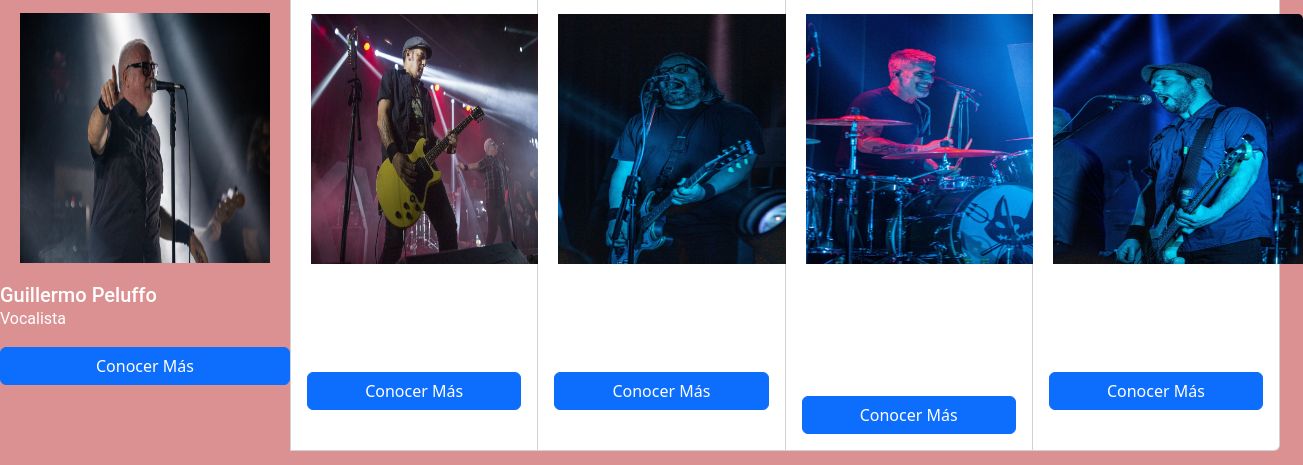
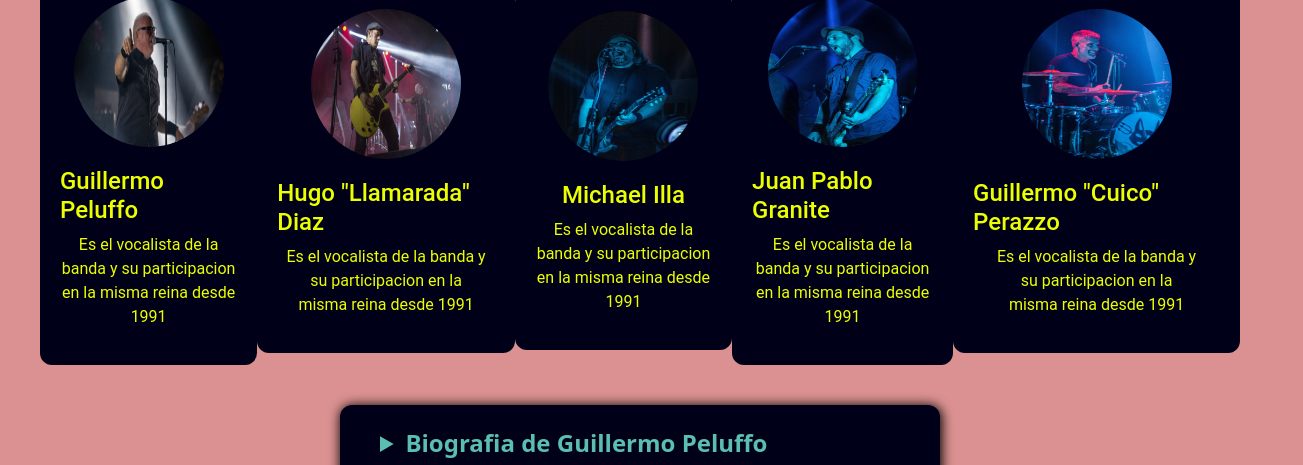
Before and after one commit to joaquinabete/preentrega2-abete_joaquin, a plain HTML site: page pages/integrantes.html in a window 1280 px wide. Shown: the part 213-678 px from the top of the page, 1303 px wide, since content can reach past the window. Drawn offline with Linux system fonts and the light colour scheme.

Commit message:
Seccion Integrantes Completa

```diff
--- a/css/styles.css
+++ b/css/styles.css
@@ -659,43 +659,82 @@ body {
 
 /* Inicio CSS Seccion Integrantes */
 
-.card__bootstrap {
+.tarjeta {
+    display: flex;
+    flex-direction: row;
+    justify-content: space-evenly;
+    align-items: center;
+    margin: 40px;
+}
+
+.tarjeta__content {
+    display: flex;
+    flex-direction: column;
+    justify-content: center;
+    align-items: center;
+    padding: 20px;
+    border-radius: 12px;
     background-color: #000018;
 }
 
-.card-img-top {
-    width: 250px;
-    height: 250px;
-    margin: 20px;
+.tarjeta__image {
+    width: 150px;
+    height: 150px;
+    border-radius: 50%;
 }
 
-.card-body {
+.tarjeta__title {
+    margin-top: 20px;
+    font-size: 24px;
+    color: #EBFF00;
+}
+
+.tarjeta__text {
+    max-width: 200px;
+    text-align: center;
+    color: #EBFF00;
+}
+
+.acordeon {
     display: flex;
     flex-direction: column;
-    max-width: 300px;
+    align-items: center;
+    gap: 30px;
+    margin-bottom: 40px;
 }
 
-.card-title {
-    color: white;
+.acordeon__list {
+    width: 600px;
+    padding: 20px 40px;
+    border-radius: 12px;
+    animation-name: anomation-accordion;
+    transition: all .1s ease-in-out;
+    box-shadow: 1px 1px 12px 1px black;
+    background-color: #000018;
 }
 
-.card-text {
-    color: white;
+.acordeon__list:hover {
+    transform: scale(1.1);
 }
 
-.texts {
-    margin: 20px;
+.acordeon__title {
+    cursor: pointer;
+    font-size: 24px;
+    font-weight: 600;
+    color: rgb(90, 190, 177);
 }
 
-.texts__title {
-    font-size: 36px;
-    font-weight: 400;
+.acordeon__title:hover {
+    color: #FFB800;
+    transition: all .2s ease-in-out;
 }
 
-.texts__description {
+.acordeon__text {
+    padding: 10px 0;
     font-size: 20px;
+    font-weight: 400;
+    color: #FFB800;
 }
-
 /* Fin de CSS Seccion Integrantes */
 
 /* Inicio CSS Seccion Historia */
--- a/pages/integrantes.html
+++ b/pages/integrantes.html
@@ -36,64 +36,70 @@
     </nav>
 
   <main>
-          <h1 class="integrantes__title">Formacion de la Banda</h1>
     <section>
-            <div class="card-group">
-              <div class="card__integrantes">
-                <img src="../assets/images/integrantes/guillermo-peluffo.jpg" class="card-img-top" alt="imagen del vocalista">
-                <div class="card-body">
-                  <h5 class="card-title">Guillermo Peluffo</h5>
-                  <p class="card-text">Vocalista</p>
-                  <button class="btn btn-primary">Conocer Más</button>
-                </div>
+        <div class="tarjeta">
+          <div class="tarjeta__content">
+            <img class="tarjeta__image" src="../assets/images/integrantes/guillermo-peluffo.jpg" alt="foto del integrante 1">
+            <h4 class="tarjeta__title">Guillermo Peluffo</h4>
+            <p class="tarjeta__text">Es el vocalista de la banda y su participacion en la misma reina desde 1991</p>
           </div>
 
-              <div class="card">
-                <img src="../assets/images/integrantes/hugo-diaz.jpg" class="card-img-top" alt="imagen del primer guitarrista">
-                <div class="card-body">
-                  <h5 class="card-title">Hugo "Llamarada" Diaz</h5>
-                  <p class="card-text">Primer Guitarrista</p>
-                  <button class="btn btn-primary">Conocer Más</button>
-                </div>
+          <div class="tarjeta__content">
+            <img class="tarjeta__image" src="../assets/images/integrantes/hugo-diaz.jpg" alt="foto del integrante 1">
+            <h4 class="tarjeta__title">Hugo "Llamarada" Diaz</h4>
+            <p class="tarjeta__text">Es el vocalista de la banda y su participacion en la misma reina desde 1991</p>
           </div>
 
-              <div class="card">
-                <img src="../assets/images/integrantes/michel-illa.jpg" class="card-img-top" alt="imagen del segundo guitarrista">
-                <div class="card-body">
-                  <h5 class="card-title">Michell Illa</h5>
-                  <p class="card-text">Segundo Guitarrista</p>
-                  <button class="btn btn-primary">Conocer Más</button>
-                </div>
+          <div class="tarjeta__content">
+            <img class="tarjeta__image" src="../assets/images/integrantes/michel-illa.jpg" alt="foto del integrante 1">
+            <h4 class="tarjeta__title">Michael Illa</h4>
+            <p class="tarjeta__text">Es el vocalista de la banda y su participacion en la misma reina desde 1991</p>
           </div>
 
-              <div class="card">
-                <img src="../assets/images/integrantes/cuico-perazzo.jpg" class="card-img-top" alt="imagen del baterista">
-                <div class="card-body">
-                  <h5 class="card-title">Guillermo "Cuico" Perazzo</h5>
-                  <p class="card-text">Baterista</p>
-                  <button class="btn btn-primary">Conocer Más</button>
-                </div>
+          <div class="tarjeta__content">
+            <img class="tarjeta__image" src="../assets/images/integrantes/juan-pablo-granite.jpg" alt="foto del integrante 1">
+            <h4 class="tarjeta__title">Juan Pablo Granite</h4>
+            <p class="tarjeta__text">Es el vocalista de la banda y su participacion en la misma reina desde 1991</p>
           </div>
 
-              <div class="card">
-                <img src="../assets/images/integrantes/juan-pablo-granite.jpg" class="card-img-top" alt="imagen del bajista">
-                <div class="card-body">
-                  <h5 class="card-title">Juan Pablo Granite</h5>
-                  <p class="card-text">Bajista</p>
-                  <button class="btn btn-primary">Conocer Más</button>
-                </div>
+          <div class="tarjeta__content">
+            <img class="tarjeta__image" src="../assets/images/integrantes/cuico-perazzo.jpg" alt="foto del integrante 1">
+            <h4 class="tarjeta__title">Guillermo "Cuico" Perazzo</h4>
+            <p class="tarjeta__text">Es el vocalista de la banda y su participacion en la misma reina desde 1991</p>
           </div>
         </div>
     </section>
 
-        <section class="texts">
-            <h2 class="texts__title">Presentacion de cada Artista</h2>
-            <p class="texts__description">Guillermo Peluffo: Con 52 años, un enorme amor tricolor por Nacional, una familia con fuertes bases rockeras y un grupo de punk rock que acaba de volver a los recitales y recuperó la energía de los shows sin restricciones. </p>
-            <p class="texts__description">Hugo "Llamarada" Diaz: </p>
-            <p class="texts__description">Michell Illa: Lorem ipsum dolor sit, amet consectetur adipisicing elit. Repellendus, blanditiis?</p>
-            <p class="texts__description">Guillermo "Cuico" Perazzo: Lorem ipsum dolor sit amet consectetur adipisicing elit. Molestiae, consequuntur?</p>
-            <p class="texts__description">Juan Pablo Granite: Lorem ipsum dolor sit amet consectetur adipisicing elit. Ratione, praesentium.</p>
+  <section>
+      <div class="acordeon">
+          <details class="acordeon__list">
+            <summary class="acordeon__title">Biografia de Guillermo Peluffo</summary>
+            <p class="acordeon__text">Guillermo Peluffo es conocido por ser el vocalista principal de la banda uruguaya Trotsky Vengarán. En este contexto, aporta su talento musical y su carisma escénico para dar vida a las letras y melodías de la banda. Trotsky Vengarán es una banda de rock reconocida por sus letras inteligentes y su estilo enérgico, y la voz distintiva de Peluffo es una parte integral de su identidad musical. Su participación en la banda contribuye al éxito y la popularidad de Trotsky Vengarán tanto en Uruguay como en el ámbito internacional.</p>
+          </details>
+
+          <details class="acordeon__list">
+            <summary class="acordeon__title">Biografia de Hugo Diaz</summary>
+            <p class="acordeon__text">Como los fans lo conocen, "Hugo Llamarada Diaz" tiene 54 años es el primer guitarrista de Trotsky Vengaran, ha comenzado cuando la banda dio inicio en 1991, junto a Guillermo Peluffo, y Guillermo Perazzo</p>
+          </details>
+
+          <details class="acordeon__list">
+            <summary class="acordeon__title">Biografia de Michael Illa</summary>
+            <p class="acordeon__text">Lorem ipsum dolor sit amet consectetur adipisicing elit. Deleniti, laudantium. Deleniti molestiae dicta in, veniam cumque est sit odit, sunt non, qui ipsa ipsam suscipit! Quos incidunt debitis eligendi praesentium accusantium quisquam, officiis sapiente vel consectetur, dolorum ut. Perferendis in ullam repellendus veritatis dignissimos recusandae provident minus id similique blanditiis!</p>
+          </details>
+
+          <details class="acordeon__list">
+            <summary class="acordeon__title">Biografia de Juan Pablo Granite</summary>
+            <p class="acordeon__text">Lorem ipsum dolor sit amet consectetur adipisicing elit. Deleniti, laudantium. Deleniti molestiae dicta in, veniam cumque est sit odit, sunt non, qui ipsa ipsam suscipit! Quos incidunt debitis eligendi praesentium accusantium quisquam, officiis sapiente vel consectetur, dolorum ut. Perferendis in ullam repellendus veritatis dignissimos recusandae provident minus id similique blanditiis!</p>
+          </details>
+
+          <details class="acordeon__list">
+            <summary class="acordeon__title">Biografia de Guillermo Perazzo</summary>
+            <p class="acordeon__text">Lorem ipsum dolor sit amet consectetur adipisicing elit. Deleniti, laudantium. Deleniti molestiae dicta in, veniam cumque est sit odit, sunt non, qui ipsa ipsam suscipit! Quos incidunt debitis eligendi praesentium accusantium quisquam, officiis sapiente vel consectetur, dolorum ut. Perferendis in ullam repellendus veritatis dignissimos recusandae provident minus id similique blanditiis!</p>
+          </details>
+        </div>
   </section>
+
+
   </main>
 
     <!-- Footer Bootstrap -->
```
Lines whose indentation alone changed are shown as unchanged.
